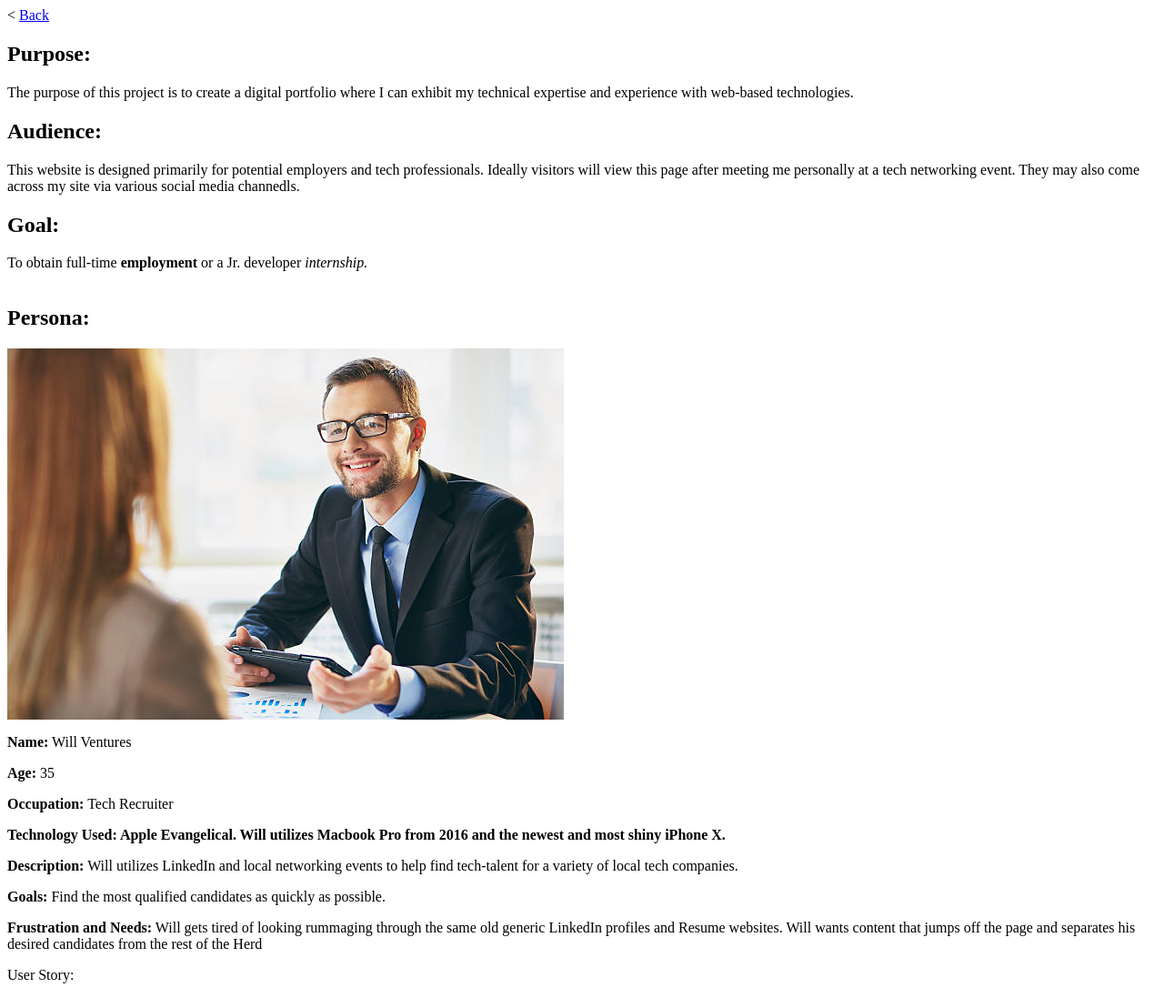
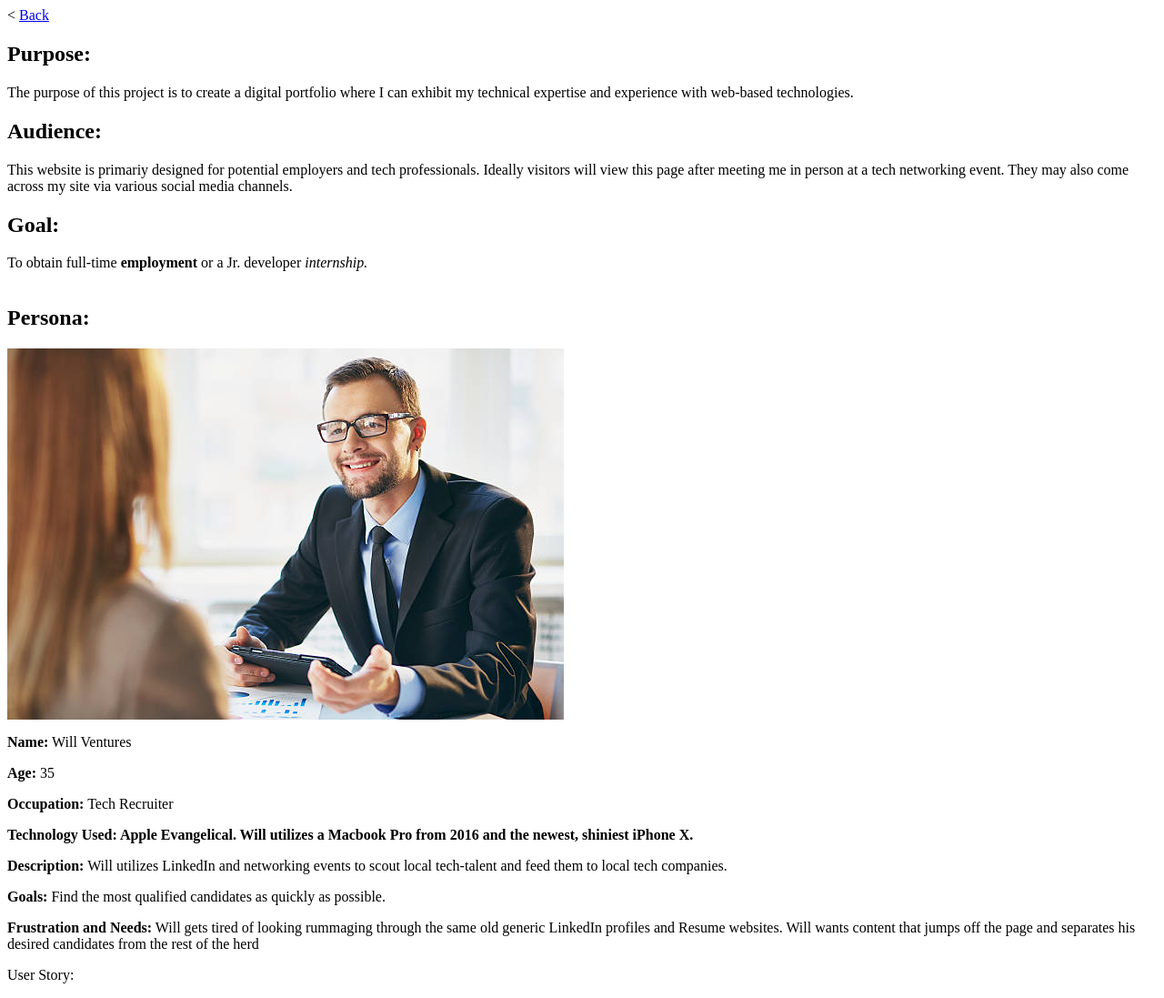
Before and after one commit to d-sanderson/Portfolio-Website, a PHP site: page /documentation/milestone-1.php in a window 1280 px wide. Shown: the whole page at 91% size. Run offline with PHP 8.4, Linux system fonts and the light colour scheme.

```diff
--- a/documentation/milestone-1.php
+++ b/documentation/milestone-1.php
@@ -16,8 +16,8 @@
 		<p>The purpose of this project is to create a digital portfolio where I can exhibit my technical expertise and experience with web-based technologies.</p>
 
 		<h2>Audience:</h2>
-		<p> This website is designed primarily for potential employers and tech professionals. Ideally visitors will view this page after meeting me personally at a tech networking event.
-			They may also come across my site via various social media channedls.</p>
+		<p> This website is primariy designed for potential employers and tech professionals. Ideally visitors will view this page after meeting me in person at a tech networking event.
+			They may also come across my site via various social media channels.</p>
 
 		<h2>Goal:</h2>
 
@@ -32,13 +32,13 @@
 		<p><strong>Name:</strong> Will Ventures </p>
 		<p><strong>Age:</strong> 35</p>
 		<p><strong>Occupation:</strong> Tech Recruiter </p>
-		<p><strong>Technology Used: Apple Evangelical. Will utilizes Macbook Pro from 2016 and the newest and most shiny iPhone X.</strong> </p>
-		<p><strong>Description:</strong> Will utilizes LinkedIn and local networking events to help find tech-talent for a variety of local tech
+		<p><strong>Technology Used: Apple Evangelical. Will utilizes a Macbook Pro from 2016 and the newest, shiniest iPhone X.</strong> </p>
+		<p><strong>Description:</strong> Will utilizes LinkedIn and networking events to scout local tech-talent and feed them to local tech
 			companies.</p>
 		<p><strong>Goals:</strong> Find the most qualified candidates as quickly as possible.</p>
 		<p><strong>Frustration and Needs:</strong> Will gets tired of looking rummaging through the same old generic LinkedIn profiles and Resume
 			websites.
-			Will wants content that jumps off the page and separates his desired candidates from the rest of the Herd </p>
+			Will wants content that jumps off the page and separates his desired candidates from the rest of the herd </p>
 		<p>User Story:</p>
 
 	</body>
```
